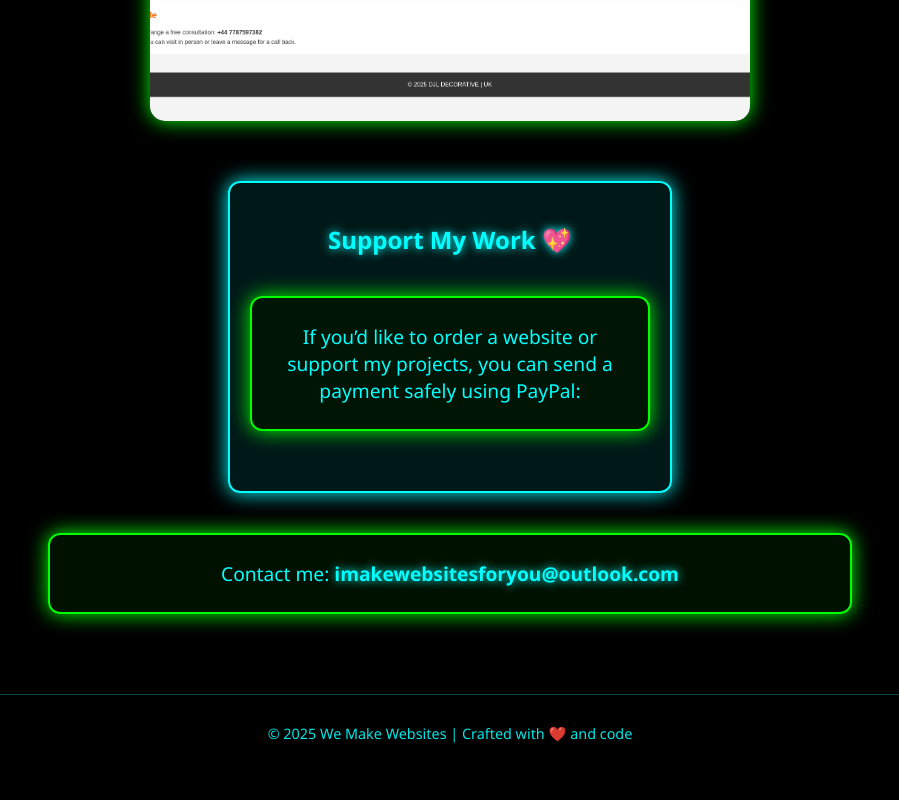
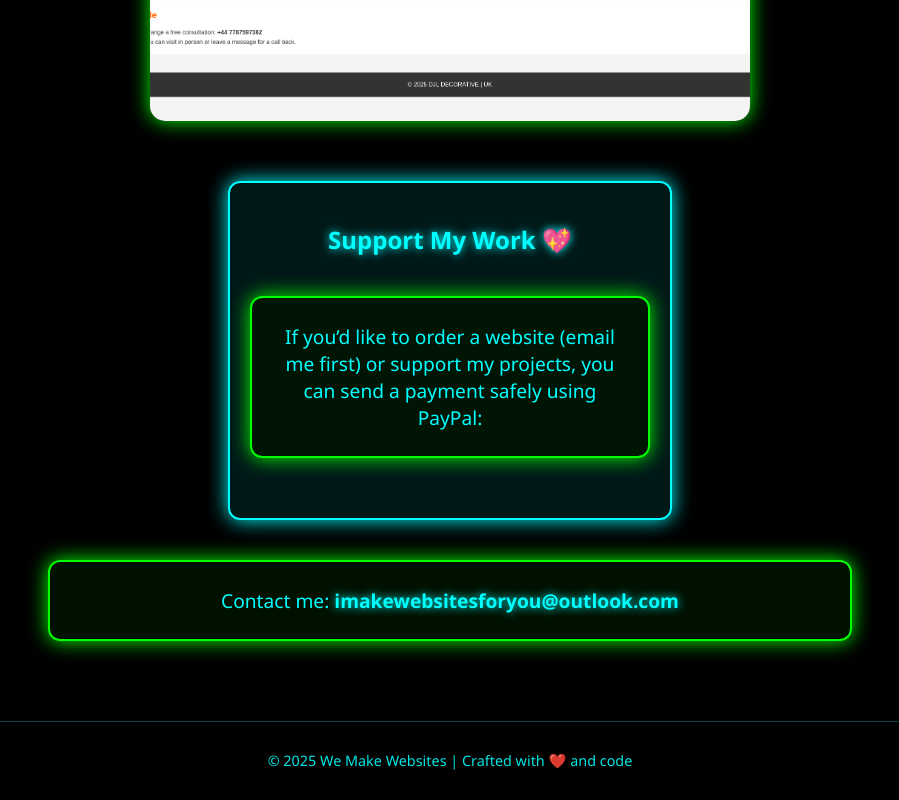
Before and after one commit to ThatGuyCodes605/imakewebsitesforyou, a plain HTML site: page index.html in a window 1280 px wide. Shown: the part 993-1793 px from the top of the page, without its empty margins (190-1089 px from the left). Before the commit the page ends 1766 px from the top, so only its background shows below. Drawn offline with Linux system fonts and the light colour scheme; a script that the page names is missing.

Commit message:
Update payment section text for clarity

```diff
--- a/index.html
+++ b/index.html
@@ -42,7 +42,7 @@
   </div>
 <section id="payment">
   <h2>Support My Work 💖</h2>
-  <p>If you’d like to order a website or support my projects, you can send a payment safely using PayPal:</p>
+  <p>If you’d like to order a website (email me first) or support my projects, you can send a payment safely using PayPal:</p>
   <div id="paypal-button-container"></div>
 </section>
 
```
